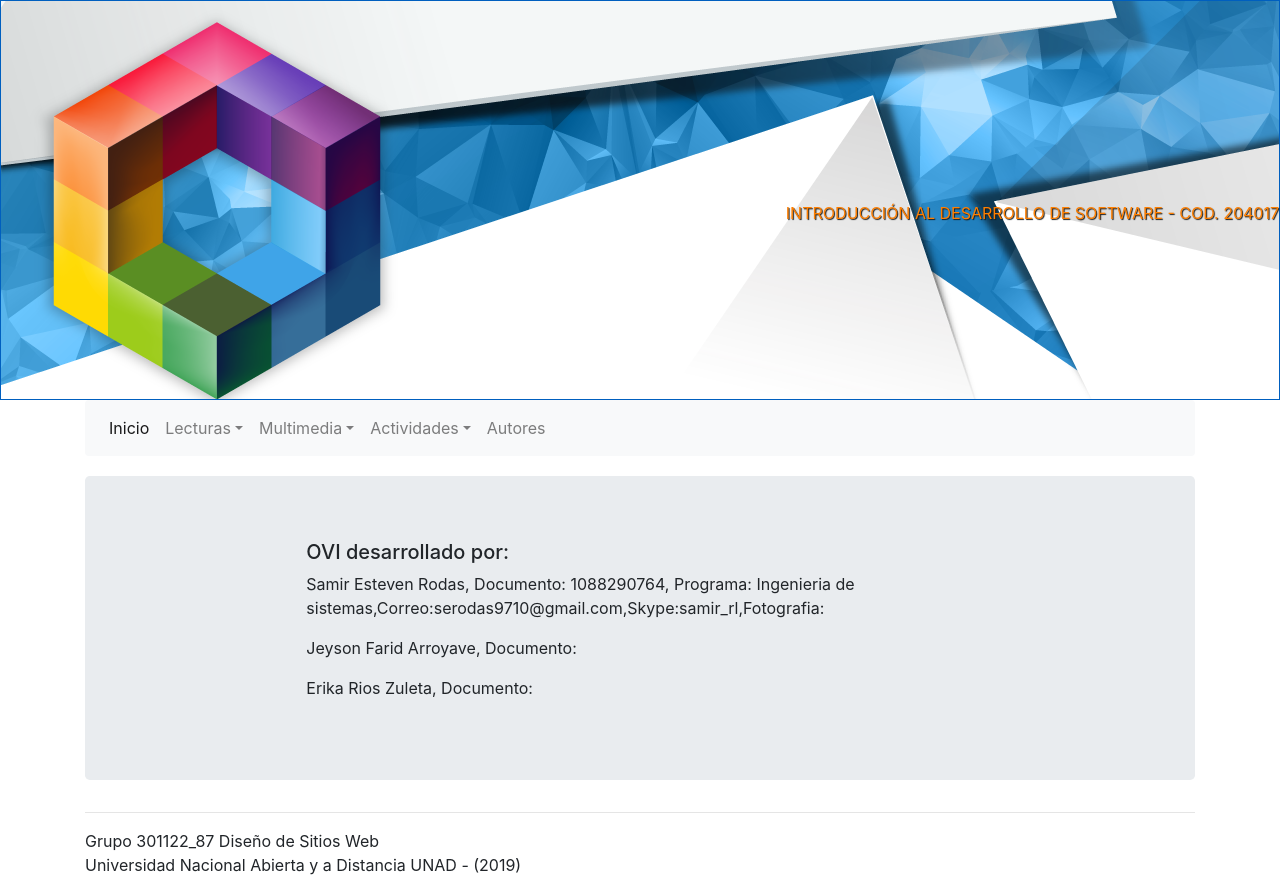
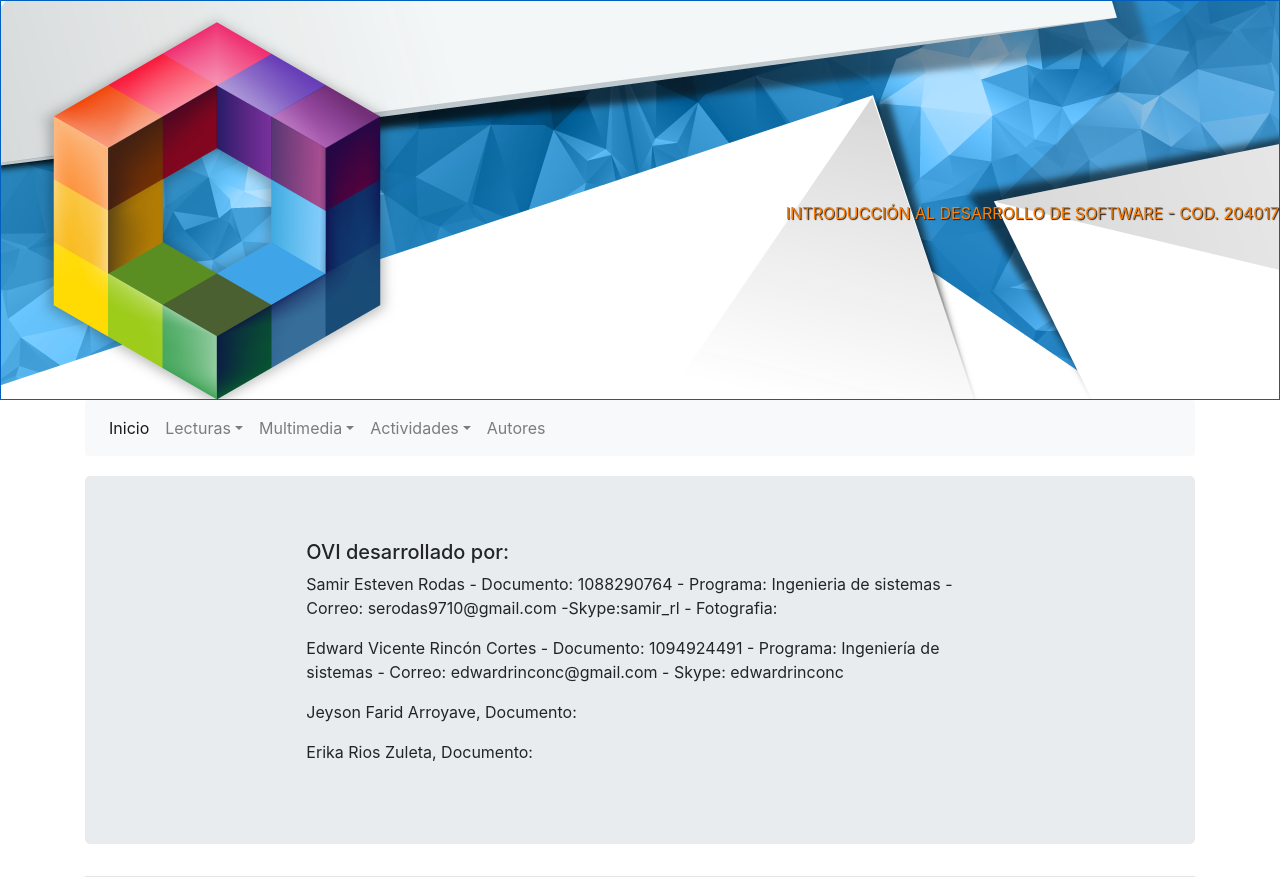
Before and after one commit to jeysonarroyave7/OVI-Web, a plain HTML site: page autores.html in a window 1280 px wide. Shown: the top 880 px of the page. Drawn offline with nearby package versions, Linux system fonts and the light colour scheme.

Commit message:
Update autores.html
Agrego mi información en la página

```diff
--- a/autores.html
+++ b/autores.html
@@ -60,7 +60,9 @@
                 <div class="jumbotron">
                     <div class="col-sm-8 mx-auto">
                         <h5>OVI desarrollado por:</h5>
-                        <p>Samir Esteven Rodas, Documento: 1088290764, Programa: Ingenieria de sistemas,Correo:serodas9710@gmail.com,Skype:samir_rl,Fotografia:</p>
+                        <p>Samir Esteven Rodas - Documento: 1088290764 - Programa: Ingenieria de sistemas - Correo: serodas9710@gmail.com -Skype:samir_rl - Fotografia:</p>
+                        <p>Edward Vicente Rincón Cortes - Documento: 1094924491 - Programa: Ingeniería de
+                        sistemas - Correo: edwardrinconc@gmail.com - Skype: edwardrinconc</p>
                         <p>Jeyson Farid Arroyave, Documento: </p>
                         <p>Erika Rios Zuleta, Documento: </p>
                     </div>
```
